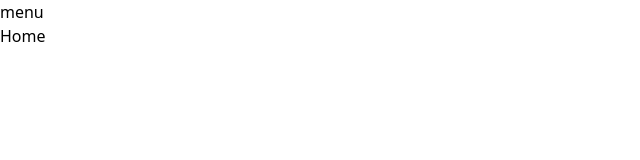
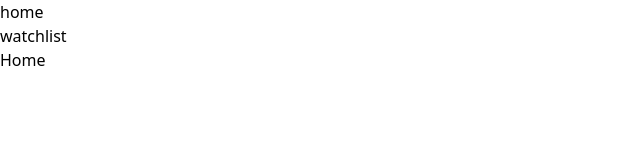
Before and after one commit to Eexy/wet-pancakes, a React (Vite) app: page / in a window 1280 px wide. Shown: the top 160 px of the page, without its empty margins (0-640 px from the left). Built offline with nearby package versions, Linux system fonts and the light colour scheme.

Commit message:
feat: add nav component

```diff
--- a/src/App.tsx
+++ b/src/App.tsx
@@ -1,8 +1,9 @@
 import { Outlet } from "react-router-dom";
+import { Nav } from "./shared/components/nav/nav.tsx";
 
 function App() {
-  return <div>
-    <p>menu</p>
+  return <div className={"min-h-screen"}>
+    <Nav />
     <Outlet></Outlet>
   </div>;
 }
--- /dev/null
+++ b/src/shared/components/nav/nav-item.tsx
@@ -0,0 +1,13 @@
+import { Link } from "react-router-dom";
+
+export type NavItemProps = {
+  to: string
+  name: string
+}
+
+export function NavItem({ to, name }: NavItemProps) {
+  return <li>
+    <Link to={to}>{name}</Link>
+  </li>
+    ;
+}
--- /dev/null
+++ b/src/shared/components/nav/nav.tsx
@@ -0,0 +1,8 @@
+import { NavItem } from "./nav-item.tsx";
+
+export function Nav() {
+  return <ul>
+    <NavItem to={"/"} name={"home"} />
+    <NavItem to={"/watchlist"} name={"watchlist"} />
+  </ul>;
+}
```
